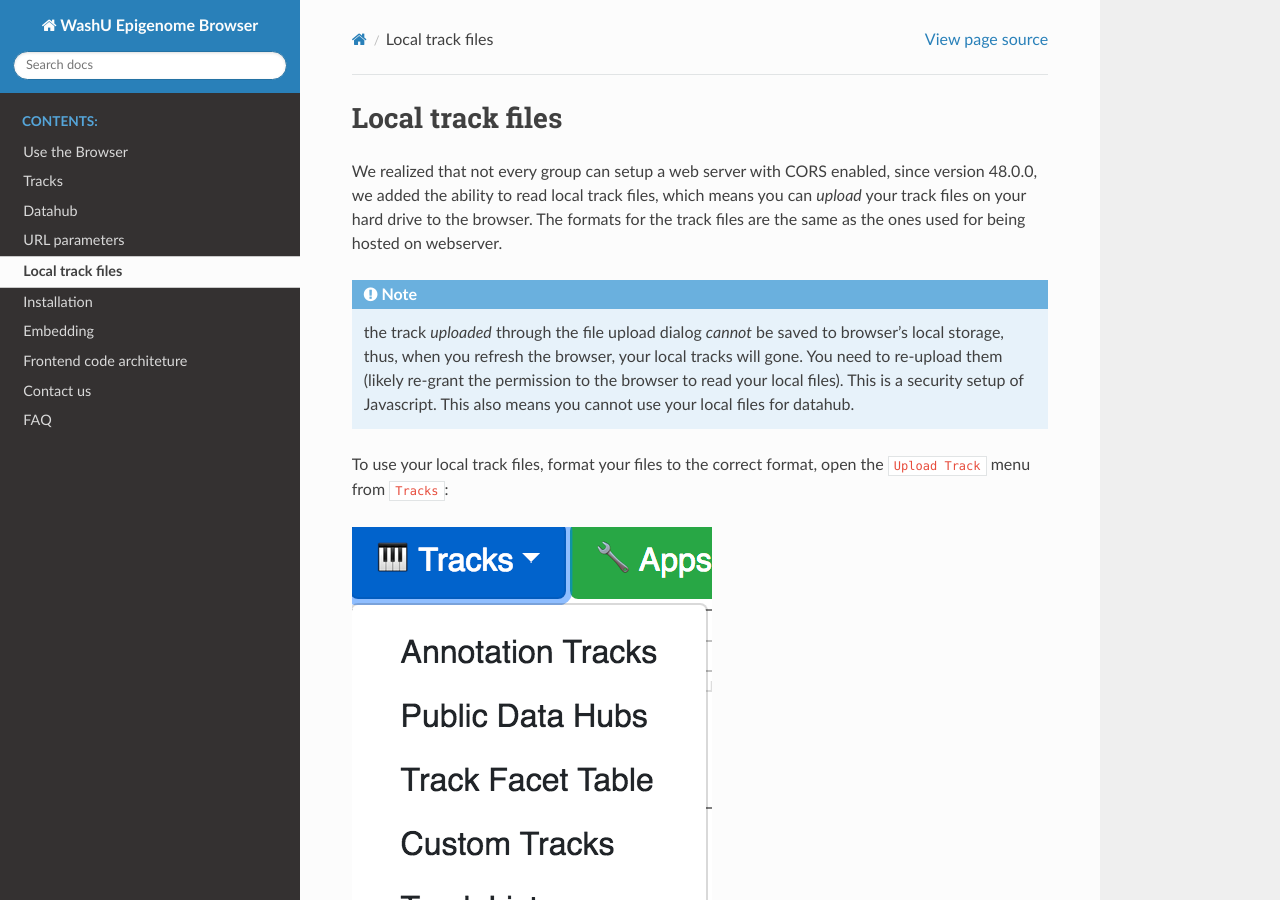
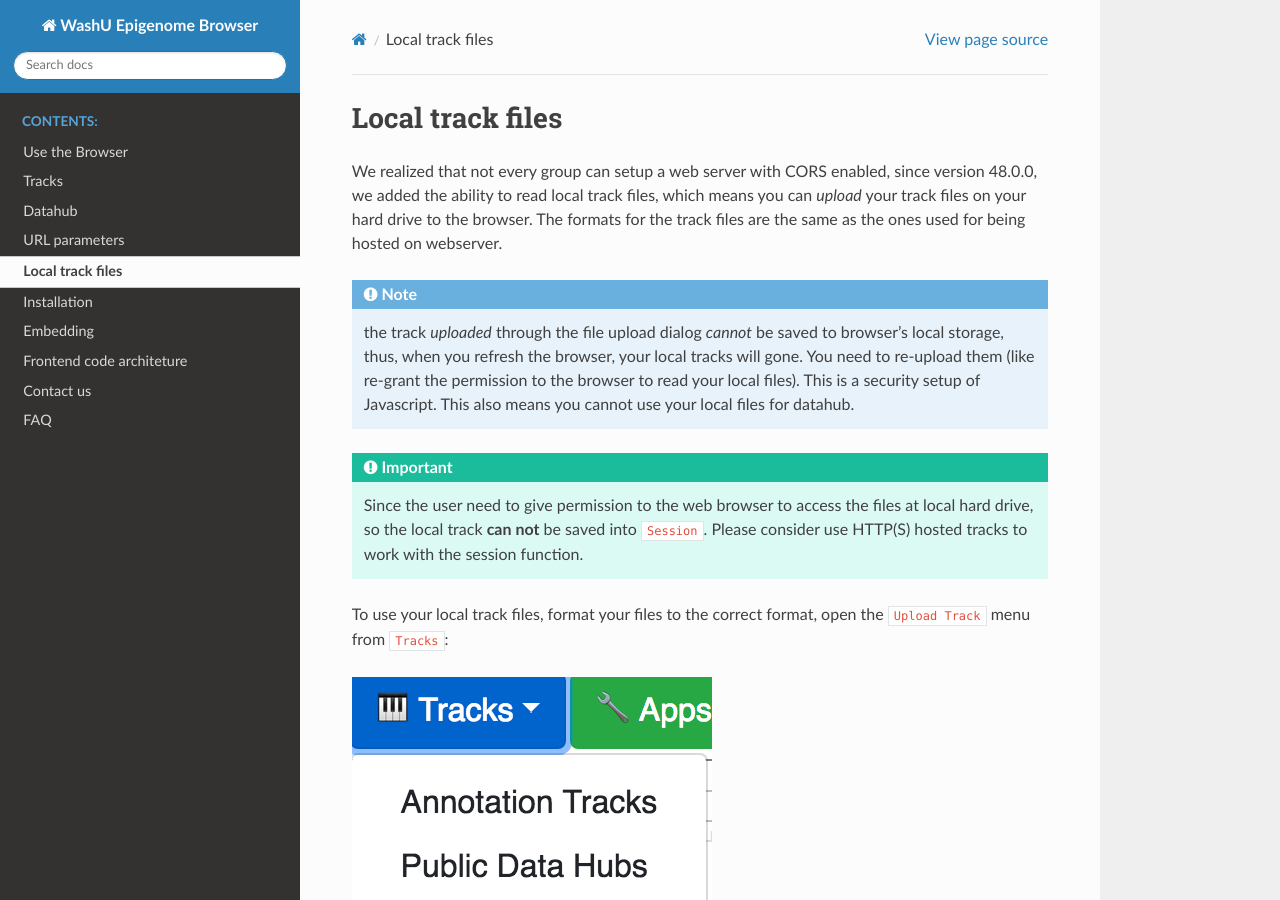
Before and after one commit to lidaof/eg-docs, a Sphinx documentation site: the page built from docs/local.rst, in a window 1280 px wide and 900 px high. Built offline with Sphinx 7.4.7 and the Read the Docs theme 2.0.0, drawn with Linux system fonts in a browser that asks for light colours.

Commit message:
Session not work with local files

```diff
--- a/docs/local.rst
+++ b/docs/local.rst
@@ -8,9 +8,13 @@
 
 .. note:: the track *uploaded* through the file upload dialog *cannot* be saved to browser's local
           storage, thus, when you refresh the browser, your local tracks will gone. You need to
-          re-upload them (likely re-grant the permission to the browser to read your local files).
+          re-upload them (like re-grant the permission to the browser to read your local files).
           This is a security setup of Javascript. This also means you cannot use your local files
           for datahub.
+
+.. important:: Since the user need to give permission to the web browser to access
+               the files at local hard drive, so the local track **can not** be saved
+               into ``Session``. Please consider use HTTP(S) hosted tracks to work with the session function.
 
 To use your local track files, format your files to the correct format, open the ``Upload Track``
 menu from ``Tracks``:
```
